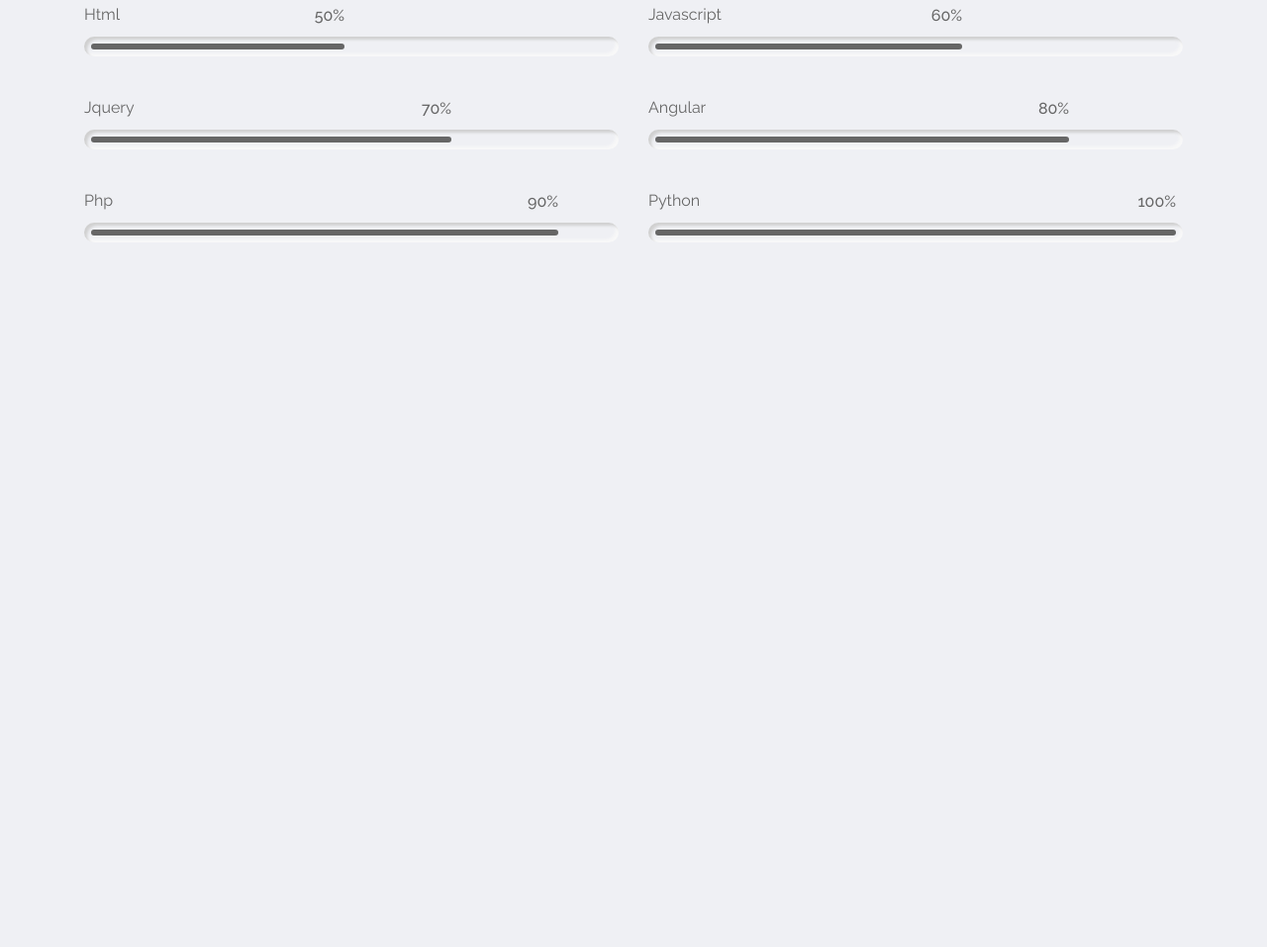
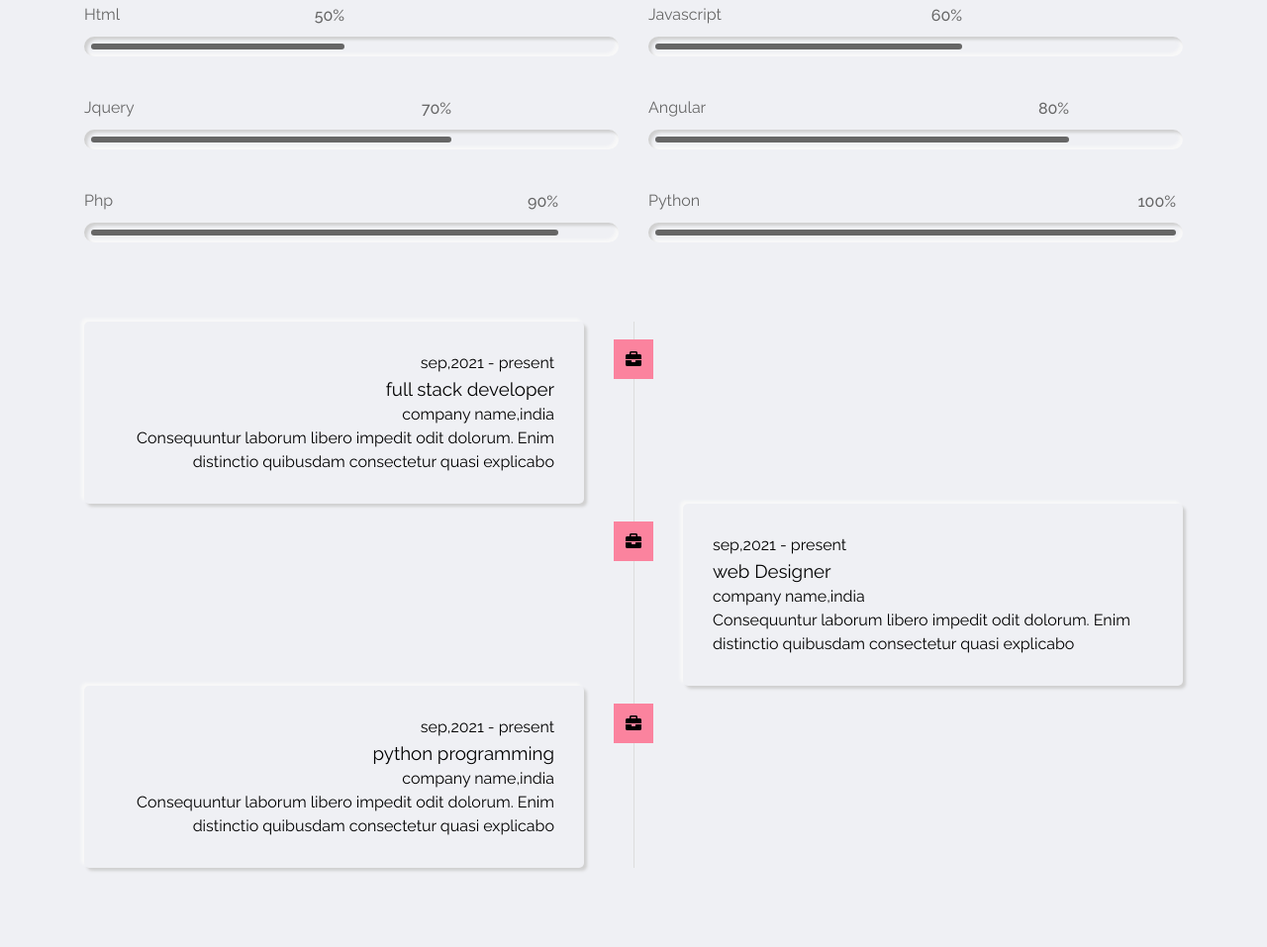
Before and after one commit to asfarkhan9595/Akprofile.github.io, a plain HTML site: page index.html in a window 1280 px wide. Shown: the part 1666-2623 px from the top of the page at 99% size. Before the commit the page ends 1991 px from the top, so only its background shows below. Drawn offline with Linux system fonts and the light colour scheme.

Commit message:
sociallink added

```diff
--- a/css/style.css
+++ b/css/style.css
@@ -609,3 +609,57 @@ about section
     color: var(--text-black-600);
     margin-top: -40px;
 }
+.about-section .experience{
+    padding-bottom: 80px;
+
+}
+.about-section .timeline{
+    /* background-color: red; */
+    flex: 0 0 100%;
+    max-width: 100%;
+    position: relative;
+
+}
+.about-section .timeline::before{
+    content: '';
+    width: 1px;
+    height: 100%;
+    left: 50%;
+    top:0;
+    background-color: var(--bg-black-100);
+    position: absolute;
+}
+.about-section .timeline .timeline-item{
+    /* background-color: #06d79c; */
+    flex: 0 0 100%;
+    max-width: 100%;
+    padding: 0 15px;
+}
+.about-section .timeline .timeline-item:nth-child(odd){
+    padding-right: calc(50% + 50px);
+    text-align: right;
+}
+.about-section .timeline .timeline-item:nth-child(even){
+    padding-left: calc(50% + 50px);
+
+}
+.about-section .timeline .timeline-item-inner{
+    padding: 30px;
+    border-radius: 5px;
+    position: relative;
+}
+.about-section .timeline .timeline-item-inner .icon{
+    height: 40px;
+    width: 40px;
+    background-color: var(--skin-color);
+    text-align: center;
+    line-height: 40px;
+    position: absolute;
+    top: 18px;
+}
+.about-section .timeline .timeline-item:nth-child(odd) .icon{
+    right: -70px;
+}
+.about-section .timeline .timeline-item:nth-child(even) .icon{
+    left: -70px;
+}
--- a/index.html
+++ b/index.html
@@ -138,12 +138,12 @@
                     </div>
                     <!----- social linkd start ------>
                     <div class="social-links">
-                        <a href="#" class="outer-shadow  hover-in-shadow"><i class="fab fa-facebook-f"></i></a>
-                        <a href="#" class="outer-shadow  hover-in-shadow"><i class="fab fa-twitter"
+                        <a href="https://www.facebook.com/asfar.khan.7311" class="outer-shadow  hover-in-shadow"><i class="fab fa-facebook-f"></i></a>
+                        <a href="https://twitter.com/marina_reo?t=_OfZr99HP9K1ybrjS4QyEA&s=09" class="outer-shadow  hover-in-shadow"><i class="fab fa-twitter"
                                 class="outer-shadow  hover-in-shadow"></i></a>
-                        <a href="#" class="outer-shadow  hover-in-shadow"><i class="fab fa-instagram"
+                        <a href="https://instagram.com/long_live_4me?igshid=YmMyMTA2M2Y=" class="outer-shadow  hover-in-shadow"><i class="fab fa-instagram"
                                 class="outer-shadow  hover-in-shadow"></i></a>
-                        <a href="#" class="outer-shadow  hover-in-shadow"><i class="fab fa-linkedin-in"></i></a>
+                        <a href="https://www.linkedin.com/in/asfar-khan-609593209" class="outer-shadow  hover-in-shadow"><i class="fab fa-linkedin-in"></i></a>
                     </div>
                     <!----- social linkd end ------>
                 </div>
@@ -242,6 +242,53 @@
 
 
             <!---- experience start ---->
+            <div class="row">
+                <div class="experience tab-content">
+                    <div class="row">
+                        <div class="timeline">
+                            <div class="row">
+                                <!---- timeline start---->
+                                <div class="timeline-item">
+                                    <div class="timeline-item-inner outer-shadow">
+                                        <i class="fas fa-briefcase icon"></i>
+                                        <span>sep,2021 - present</span>
+                                        <h3>full stack developer</h3>
+                                        <h4>company name,india</h4>
+                                        <p>Consequuntur laborum libero impedit odit dolorum. Enim distinctio quibusdam
+                                            consectetur quasi explicabo</p>
+                                    </div>
+                                </div>
+                                <!---- timeline end ---->
+                                 <!---- timeline start---->
+                                 <div class="timeline-item">
+                                    <div class="timeline-item-inner outer-shadow">
+                                        <i class="fas fa-briefcase icon"></i>
+                                        <span>sep,2021 - present</span>
+                                        <h3>web Designer</h3>
+                                        <h4>company name,india</h4>
+                                        <p>Consequuntur laborum libero impedit odit dolorum. Enim distinctio quibusdam
+                                            consectetur quasi explicabo</p>
+                                    </div>
+                                </div>
+                                <!---- timeline end ---->
+                                <!---- timeline start---->
+                                <div class="timeline-item">
+                                    <div class="timeline-item-inner outer-shadow">
+                                        <i class="fas fa-briefcase icon"></i>
+                                        <span>sep,2021 - present</span>
+                                        <h3>python programming</h3>
+                                        <h4>company name,india</h4>
+                                        <p>Consequuntur laborum libero impedit odit dolorum. Enim distinctio quibusdam
+                                            consectetur quasi explicabo</p>
+                                    </div>
+                                </div>
+                                <!---- timeline end ---->
+                            </div>
+
+                        </div>
+                    </div>
+                </div>
+            </div>
             <!---- experience end ---->
 
 
```
